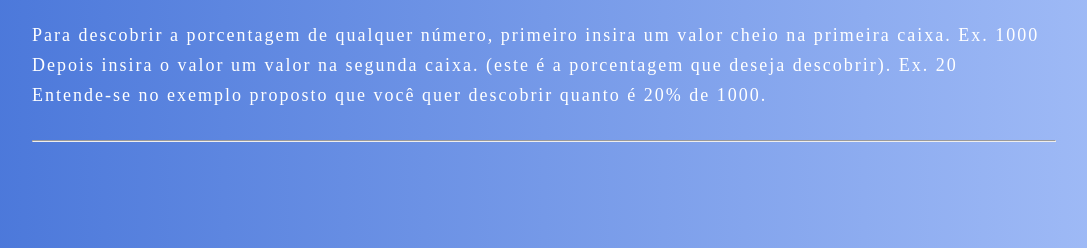
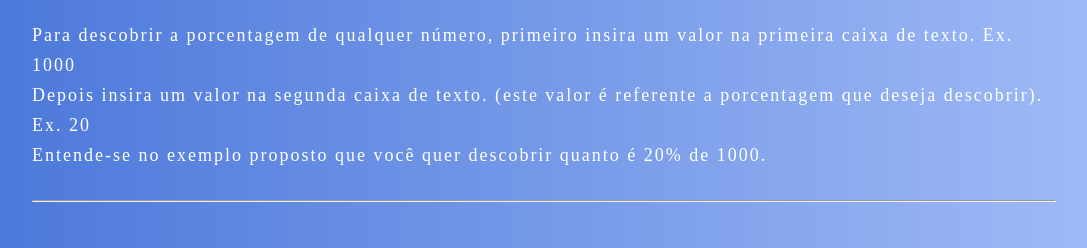
Before and after one commit to RobsonPMoraes/calculadoraJuros, a plain HTML site: page index.html in a window 1280 px wide. Shown: the top 248 px of the page, without its empty margins (96-1183 px from the left). Drawn offline with Linux system fonts and the light colour scheme.

Commit message:
Atualização de texto explicativo

```diff
--- a/index.html
+++ b/index.html
@@ -13,16 +13,13 @@
       <!-- <h1 style="text-align: center; font-size: 50px; padding-top: 20px;"> Por favor, selecione uma das calculadoras</h1> -->
       <div class="text">
         <p>
-          Para descobrir a porcentagem de qualquer número, primeiro insira um
-          valor cheio na primeira caixa. Ex. 1000
+          Para descobrir a porcentagem de qualquer número, primeiro insira um valor na primeira caixa de texto. Ex. 1000
         </p>
         <p>
-          Depois insira o valor um valor na segunda caixa. (este é a porcentagem
-          que deseja descobrir). Ex. 20
+          Depois insira um valor na segunda caixa de texto. (este valor é referente a porcentagem que deseja descobrir). Ex. 20
         </p>
         <p>
-          Entende-se no exemplo proposto que você quer descobrir quanto é 20% de
-          1000.
+          Entende-se no exemplo proposto que você quer descobrir quanto é 20% de 1000.
         </p>
       </div>
       <!-- <div class="text2">
```
